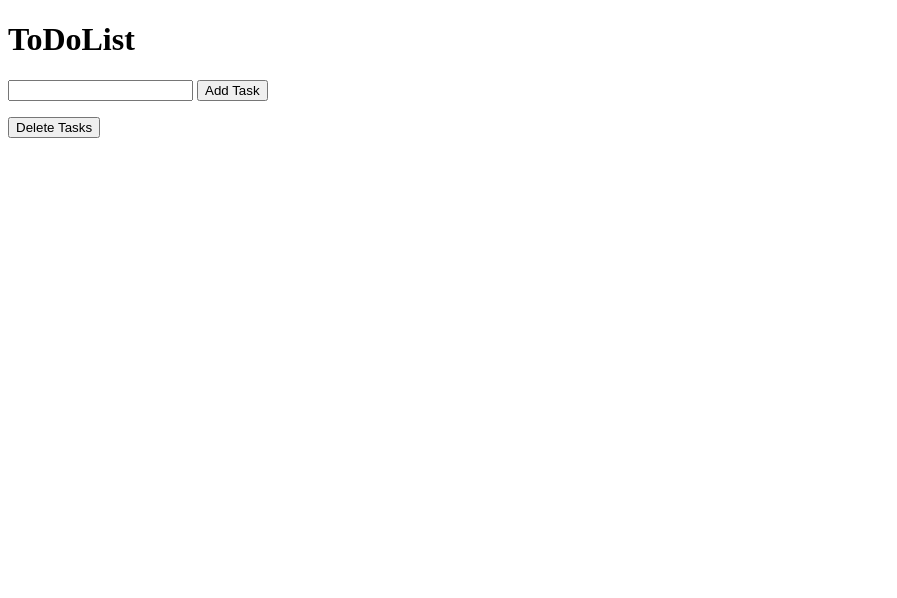
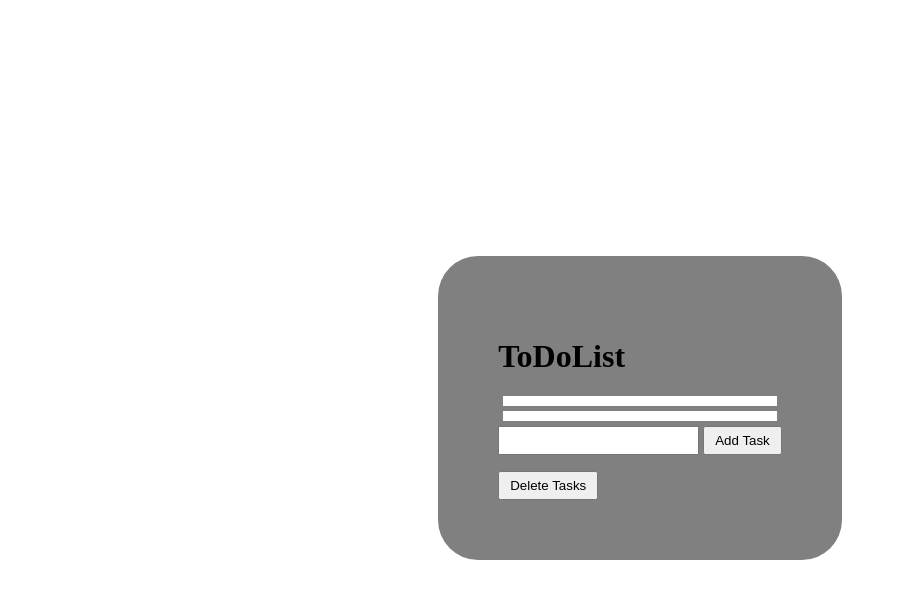
Before and after one commit to Ijon-Hoxha/ToDoList_IjonHoxha, a plain HTML site: page index.html in a window 1280 px wide. Shown: the whole page, without its empty margins (0-897 px from the left). Drawn offline with Linux system fonts and the light colour scheme.

Commit message:
Add of style
The style in the index file

```diff
--- a/index.html
+++ b/index.html
@@ -6,6 +6,34 @@
     <meta name="viewport" content="width=device-width, initial-scale=1.0">
     <link rel="stylesheet" href="style.css">
     <title>ToDoList</title>
+    <style>
+		body {
+			display: flex;
+			justify-content: center;
+			align-items: center;
+			min-height: 100vh;
+		}
+		main {
+			background-color: gray;
+			border-radius: 40px;
+			padding: 60px;
+		}
+		input {
+			padding:  5px 10px;
+		}
+		button {
+			padding:  5px 10px;
+		}
+		ul li:hover{
+			text-decoration: line-through;
+			cursor: pointer;
+		}
+		p {
+			margin: 5px;
+			padding: 5px;
+			background-color: white;
+		}
+	</style>
 </head>
 <body>
 <main>
```
